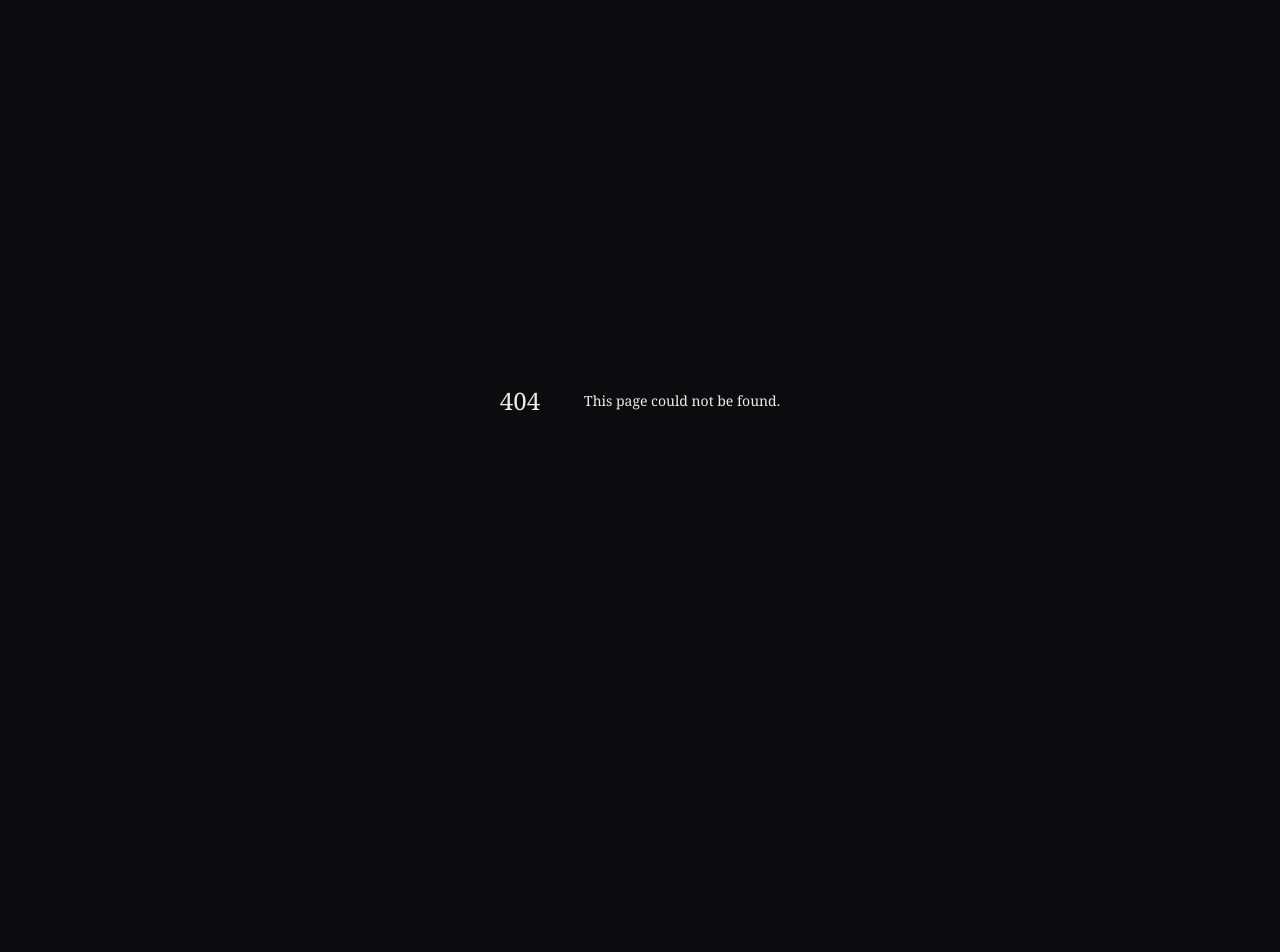
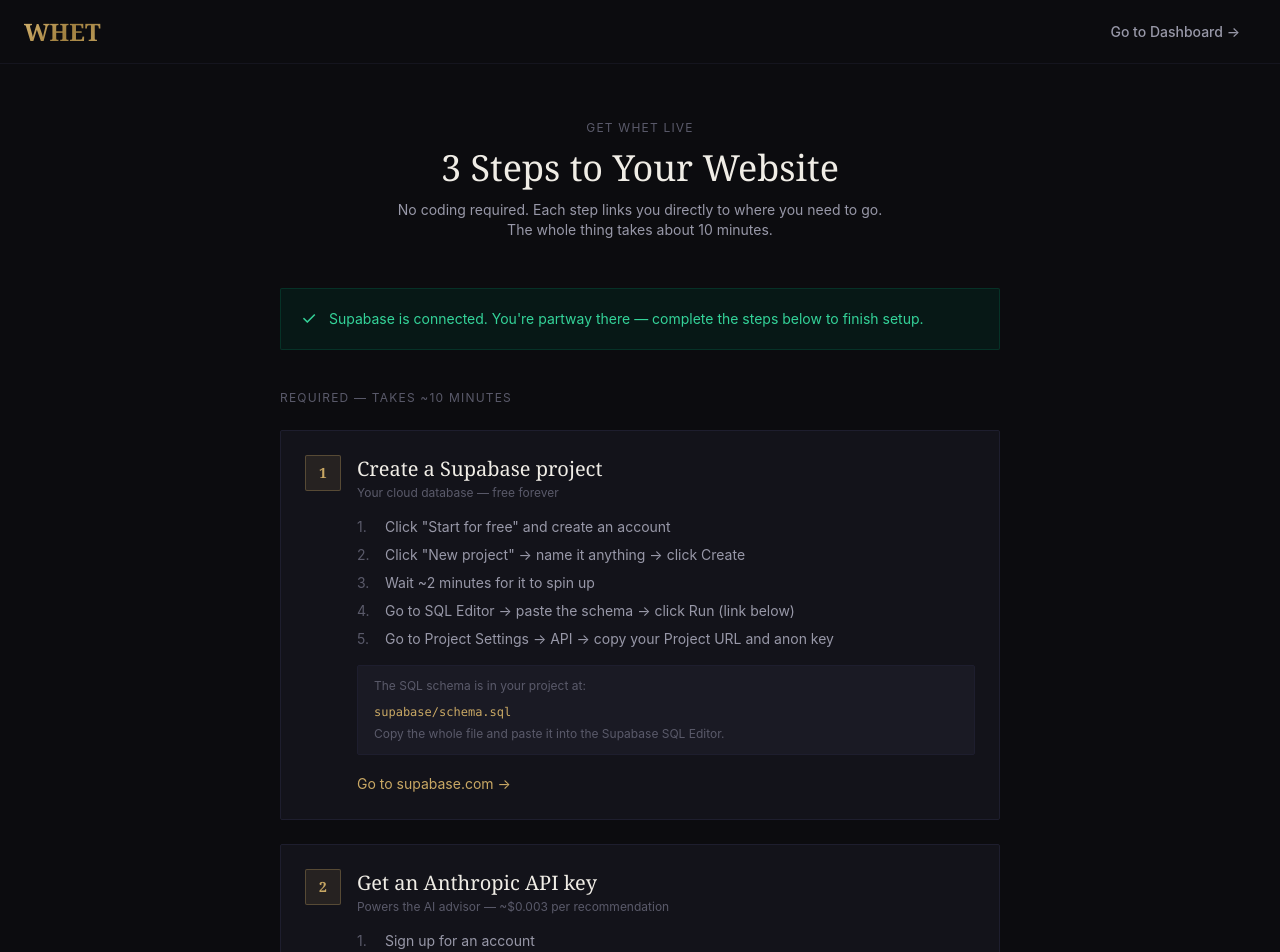
Before and after one commit to deckerryanr-beep/WHET, a Next.js app: page /setup in a window 1280 px wide. Before the commit this address had no page. Shown: the top 952 px of the page. Before the commit the page ends 800 px from the top, so only its background shows below. Built offline with nearby package versions, Linux system fonts and the light colour scheme; no server answers.

Commit message:
add deploy button, setup guide page, and README
- README with one-click Deploy to Vercel button
- /setup page: visual step-by-step guide with direct links to each service
- Landing page links to setup guide for first-time deployers

https://claude.ai/code/session_01AGHgowpwxVQDHbnMj9TZTD

```diff
--- a/app/page.tsx
+++ b/app/page.tsx
@@ -104,6 +104,12 @@ export default function LandingPage() {
               I Already Have an Account
             </Link>
           </div>
+          <p className="text-text-muted text-xs mt-6">
+            Setting this up?{" "}
+            <Link href="/setup" className="text-gold hover:text-gold-light transition-colors underline underline-offset-2">
+              See the 3-step deployment guide →
+            </Link>
+          </p>
         </div>
       </section>
 
--- /dev/null
+++ b/app/setup/page.tsx
@@ -0,0 +1,253 @@
+import Link from "next/link";
+
+const steps = [
+  {
+    number: "1",
+    title: "Create a Supabase project",
+    subtitle: "Your cloud database — free forever",
+    url: "https://supabase.com",
+    urlLabel: "Go to supabase.com →",
+    steps: [
+      'Click "Start for free" and create an account',
+      'Click "New project" → name it anything → click Create',
+      "Wait ~2 minutes for it to spin up",
+      'Go to SQL Editor → paste the schema → click Run (link below)',
+      "Go to Project Settings → API → copy your Project URL and anon key",
+    ],
+    schemaNote: true,
+    done_check: "NEXT_PUBLIC_SUPABASE_URL",
+  },
+  {
+    number: "2",
+    title: "Get an Anthropic API key",
+    subtitle: "Powers the AI advisor — ~$0.003 per recommendation",
+    url: "https://console.anthropic.com",
+    urlLabel: "Go to console.anthropic.com →",
+    steps: [
+      "Sign up for an account",
+      'Click "API Keys" in the left sidebar',
+      'Click "Create Key" → give it a name → copy the key',
+    ],
+    done_check: "ANTHROPIC_API_KEY",
+  },
+  {
+    number: "3",
+    title: "Deploy to Vercel",
+    subtitle: "Your live website URL — free",
+    url: "https://vercel.com/new",
+    urlLabel: "Go to vercel.com →",
+    steps: [
+      "Sign up with GitHub",
+      'Click "New Project" → import this repository',
+      "Under Environment Variables, add your 2 required keys",
+      "Click Deploy — your site will be live in ~2 minutes",
+    ],
+    done_check: null,
+  },
+];
+
+const optionalServices = [
+  {
+    name: "Google Places API",
+    description: "Finds wine shops, liquor stores, and athletic retailers near you",
+    url: "https://console.cloud.google.com",
+    urlLabel: "console.cloud.google.com →",
+    envKey: "GOOGLE_PLACES_API_KEY",
+    steps: [
+      "Sign in with your Google account",
+      'Create a new project called "whet"',
+      'Search for "Places API" → Enable it',
+      "Go to Credentials → Create API Key → copy it",
+    ],
+  },
+  {
+    name: "SerpApi",
+    description: "Fetches product photos and price comparisons for recommendations",
+    url: "https://serpapi.com",
+    urlLabel: "serpapi.com →",
+    envKey: "SERPAPI_KEY",
+    steps: [
+      "Sign up for a free account (100 searches/month free)",
+      "Your API key is shown on the dashboard homepage — copy it",
+    ],
+  },
+];
+
+export default function SetupPage() {
+  const supabaseUrl = process.env.NEXT_PUBLIC_SUPABASE_URL;
+  const hasSupabase = !!supabaseUrl && supabaseUrl !== "";
+
+  return (
+    <div className="min-h-screen bg-background">
+      {/* Header */}
+      <nav className="border-b border-border/50 px-6 h-16 flex items-center justify-between">
+        <Link href="/" className="font-serif text-2xl gold-shimmer font-bold">
+          WHET
+        </Link>
+        {hasSupabase && (
+          <Link href="/dashboard" className="btn-ghost text-sm">
+            Go to Dashboard →
+          </Link>
+        )}
+      </nav>
+
+      <main className="max-w-3xl mx-auto px-6 py-14">
+        {/* Heading */}
+        <div className="mb-12 text-center">
+          <p className="text-text-muted text-xs uppercase tracking-widest mb-3">
+            Get WHET Live
+          </p>
+          <h1 className="font-serif text-4xl text-text-primary mb-3">
+            3 Steps to Your Website
+          </h1>
+          <p className="text-text-secondary text-sm max-w-lg mx-auto">
+            No coding required. Each step links you directly to where you need to
+            go. The whole thing takes about 10 minutes.
+          </p>
+        </div>
+
+        {/* Status banner */}
+        {hasSupabase ? (
+          <div className="bg-emerald-950/40 border border-emerald-900/50 text-emerald-400 text-sm px-5 py-4 rounded-sm mb-10 flex items-center gap-3">
+            <span className="text-lg">✓</span>
+            <span>
+              Supabase is connected. You&apos;re partway there — complete the steps
+              below to finish setup.
+            </span>
+          </div>
+        ) : (
+          <div className="bg-gold/5 border border-gold/20 text-gold text-sm px-5 py-4 rounded-sm mb-10 flex items-center gap-3">
+            <span className="text-lg">✦</span>
+            <span>
+              Not set up yet. Follow the steps below — each one links you to
+              exactly where you need to go.
+            </span>
+          </div>
+        )}
+
+        {/* Required Steps */}
+        <div className="space-y-6 mb-14">
+          <p className="text-text-muted text-xs uppercase tracking-widest">
+            Required — Takes ~10 minutes
+          </p>
+
+          {steps.map((step) => (
+            <div key={step.number} className="card border-border">
+              <div className="flex items-start gap-4">
+                <div className="w-9 h-9 rounded-sm bg-gold/10 border border-gold/30 flex items-center justify-center flex-shrink-0">
+                  <span className="font-serif text-gold font-bold text-sm">
+                    {step.number}
+                  </span>
+                </div>
+                <div className="flex-1 min-w-0">
+                  <h2 className="font-serif text-xl text-text-primary mb-0.5">
+                    {step.title}
+                  </h2>
+                  <p className="text-text-muted text-xs mb-4">{step.subtitle}</p>
+
+                  <ol className="space-y-2 mb-4">
+                    {step.steps.map((s, i) => (
+                      <li key={i} className="flex gap-3 text-sm text-text-secondary">
+                        <span className="text-text-muted flex-shrink-0 w-4">
+                          {i + 1}.
+                        </span>
+                        <span>{s}</span>
+                      </li>
+                    ))}
+                  </ol>
+
+                  {step.schemaNote && (
+                    <div className="bg-surface-2 border border-border rounded-sm px-4 py-3 mb-4">
+                      <p className="text-text-muted text-xs mb-1">
+                        The SQL schema is in your project at:
+                      </p>
+                      <code className="text-gold text-xs">
+                        supabase/schema.sql
+                      </code>
+                      <p className="text-text-muted text-xs mt-1">
+                        Copy the whole file and paste it into the Supabase SQL
+                        Editor.
+                      </p>
+                    </div>
+                  )}
+
+                  <a
+                    href={step.url}
+                    target="_blank"
+                    rel="noopener noreferrer"
+                    className="inline-flex items-center text-gold text-sm hover:text-gold-light transition-colors"
+                  >
+                    {step.urlLabel}
+                  </a>
+                </div>
+              </div>
+            </div>
+          ))}
+        </div>
+
+        {/* Optional Services */}
+        <div className="space-y-5">
+          <div>
+            <p className="text-text-muted text-xs uppercase tracking-widest mb-1">
+              Optional — Unlocks more features
+            </p>
+            <p className="text-text-secondary text-sm">
+              WHET works without these, but they add product images, prices, and
+              &ldquo;near you&rdquo; store results.
+            </p>
+          </div>
+
+          {optionalServices.map((svc) => (
+            <div
+              key={svc.name}
+              className="card border-border/60 bg-surface/50"
+            >
+              <div className="flex items-start justify-between gap-4 mb-3">
+                <div>
+                  <h3 className="font-serif text-lg text-text-primary">
+                    {svc.name}
+                  </h3>
+                  <p className="text-text-muted text-xs">{svc.description}</p>
+                </div>
+                <span className="badge badge-gold flex-shrink-0">Optional</span>
+              </div>
+
+              <ol className="space-y-1.5 mb-4">
+                {svc.steps.map((s, i) => (
+                  <li key={i} className="flex gap-3 text-sm text-text-secondary">
+                    <span className="text-text-muted flex-shrink-0 w-4">
+                      {i + 1}.
+                    </span>
+                    <span>{s}</span>
+                  </li>
+                ))}
+              </ol>
+
+              <div className="flex items-center justify-between">
+                <code className="text-text-muted text-xs">{svc.envKey}</code>
+                <a
+                  href={svc.url}
+                  target="_blank"
+                  rel="noopener noreferrer"
+                  className="text-gold text-sm hover:text-gold-light transition-colors"
+                >
+                  {svc.urlLabel}
+                </a>
+              </div>
+            </div>
+          ))}
+        </div>
+
+        {/* Footer */}
+        <div className="mt-14 pt-8 border-t border-border text-center">
+          <p className="text-text-muted text-sm">
+            Once your keys are added to Vercel, your site goes live automatically.{" "}
+            <Link href="/" className="text-gold hover:text-gold-light transition-colors">
+              Back to homepage →
+            </Link>
+          </p>
+        </div>
+      </main>
+    </div>
+  );
+}
```
Also changed, not shown: 1 other file (tests, documents, lock files or other folders).
